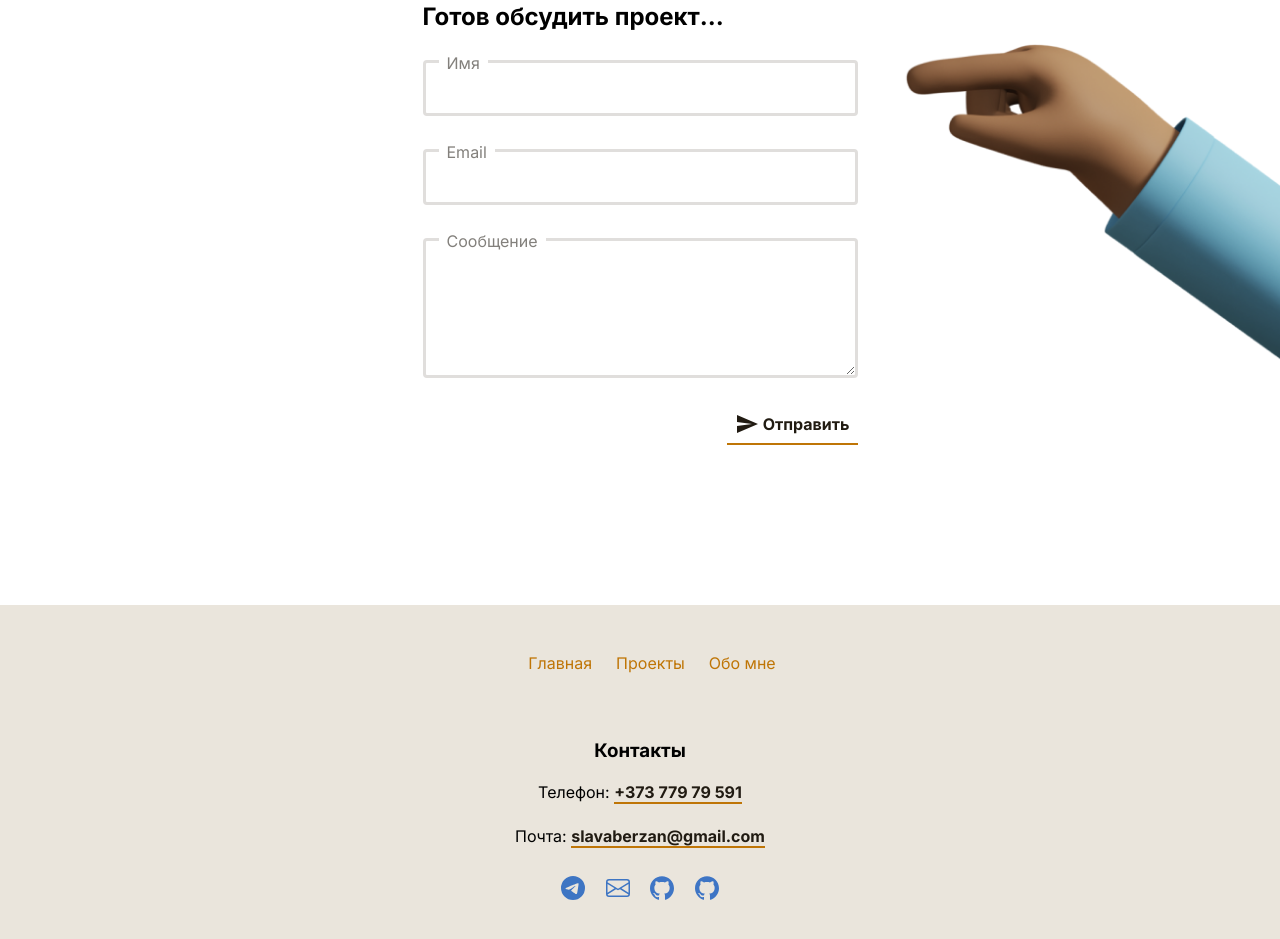
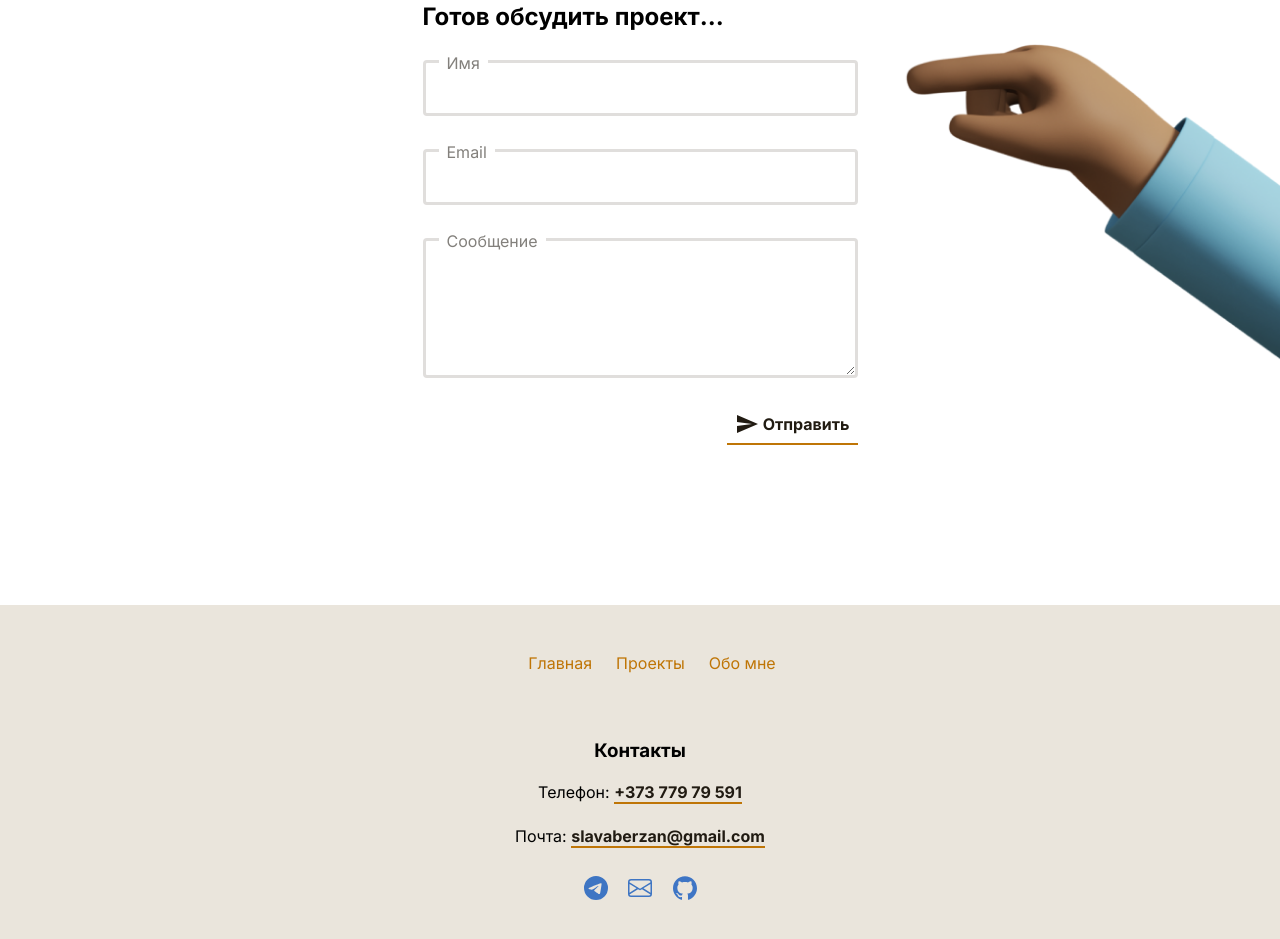
Before and after one commit to Elisei-Trifan/my-portfolio, a plain HTML site: page index.html in a window 1280 px wide. Shown: the part 2058-2997 px from the top of the page. Drawn offline with Linux system fonts and the light colour scheme.

Commit message:
delete icon

```diff
--- a/index.html
+++ b/index.html
@@ -330,12 +330,6 @@
             class="social-link"
             ><img src="./img/Icons/github.svg" alt="github" class="social-logo"
           /></a>
-          <a
-            href="https://github.com/Elisei-Trifan"
-            target="_blank"
-            class="social-link"
-            ><img src="./img/Icons/github.svg" alt="github" class="social-logo"
-          /></a>
         </div>
       </div>
     </section>
```
Also changed, not shown: 3 other files.
